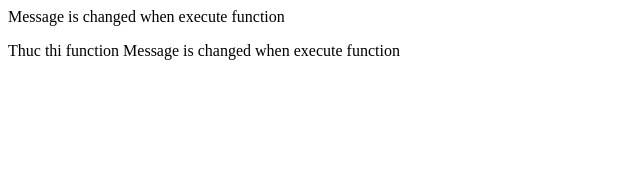
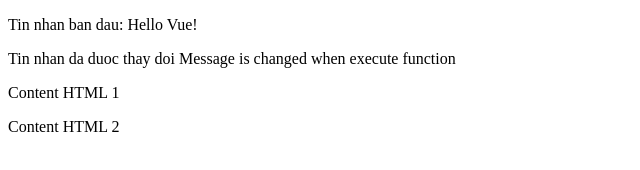
Before and after one commit to quangnguyen90/my_vuejs_online, a plain HTML site: page index.html in a window 1280 px wide. Shown: the whole page, without its empty margins (0-640 px from the left). Drawn offline with Linux system fonts and the light colour scheme.

Commit message:
L3 - v-once | v-html

```diff
--- a/index.html
+++ b/index.html
@@ -11,23 +11,25 @@
 
 <body>
     <div id="app">
-        {{ message }}
-        <p>Thuc thi function {{ sendMessage("Hello world") }}</p>
+        <p v-once>Tin nhan ban dau: {{ message }}</p>
+        <p>Tin nhan da duoc thay doi {{ changeMessage() }}</p>
+        <p v-html="rawData"> </p>
     </div>
 </body>
 <script>
     var app = new Vue({
         el: '#app',
         data: {
-            message: 'Hello Vue!'
+            message: 'Hello Vue!',
+            rawData: `
+                <p>Content HTML 1 </p>
+                <p>Content HTML 2 </p>
+            `
         },
         methods: {
-            sendMessage(value) {
+            changeMessage() {
                 return this.message = "Message is changed when execute function"
             },
-            sum: function () {
-
-            }
         }
     })
 </script>
```
